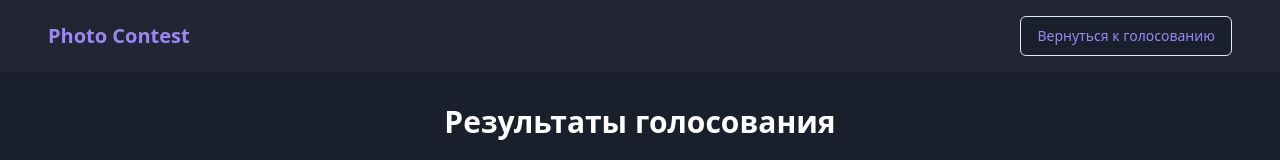
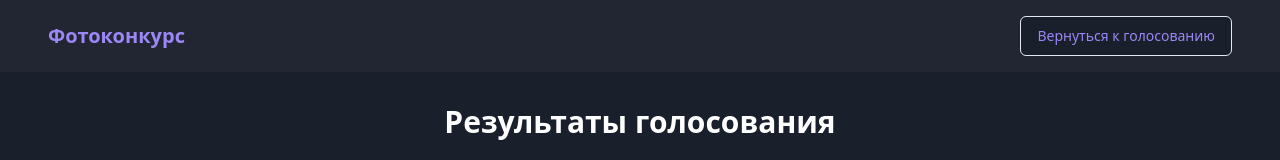
Before and after one commit to IINFORMATIK/photo-vote-festival, a React (Vite) app: page /results in a window 1280 px wide. Shown: the top 160 px of the page. Built offline with nearby package versions, Linux system fonts and the light colour scheme.

Commit message:
Update navigation title to Фотоконкурс
Changed the title in the navigation component from "Photo Contest" to "Фотоконкурс" to reflect the desired localization.
[skip gpt_engineer]

```diff
--- a/src/components/Navigation.tsx
+++ b/src/components/Navigation.tsx
@@ -20,7 +20,7 @@ export const Navigation = ({ photos }: NavigationProps) => {
     <nav className="bg-card p-4">
       <div className="container mx-auto flex justify-between items-center">
         <Link to="/" className="text-xl font-bold text-primary">
-          Photo Contest
+          Фотоконкурс
         </Link>
         <Button
           variant="outline"
```
